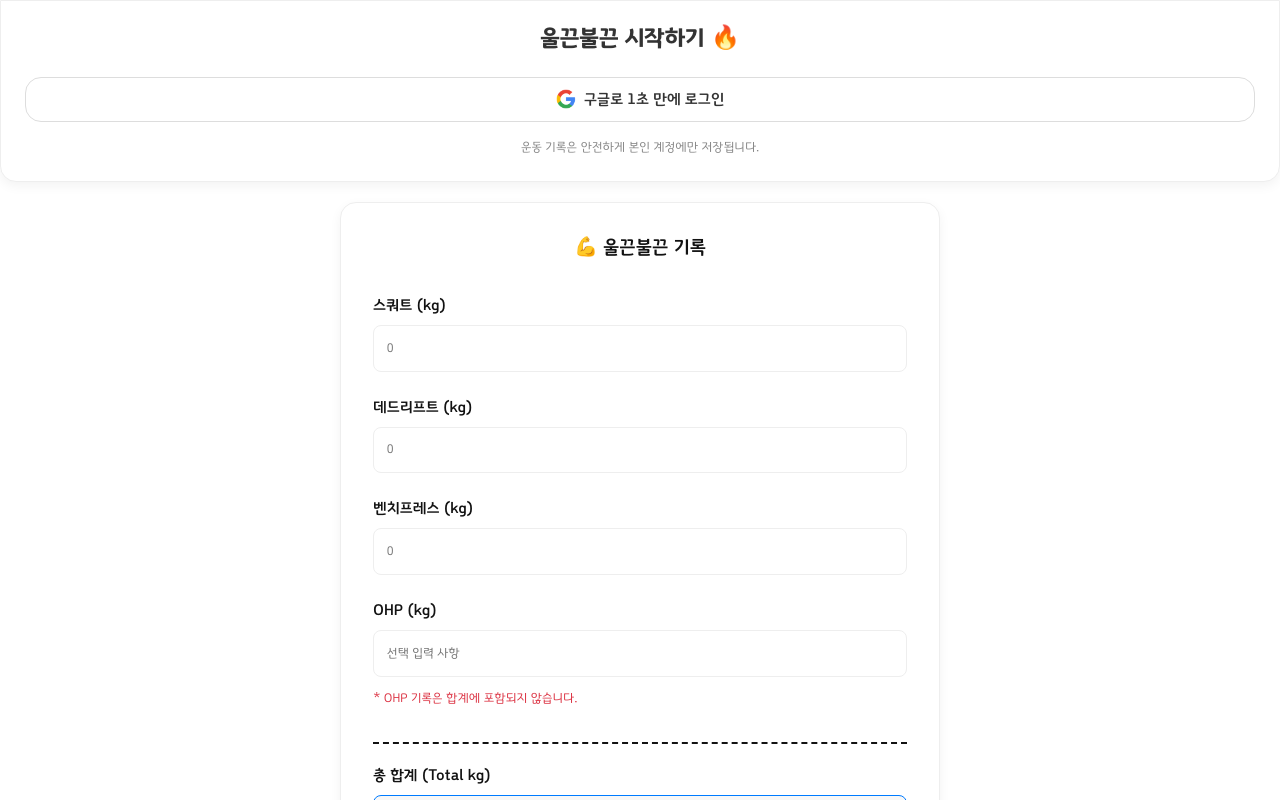
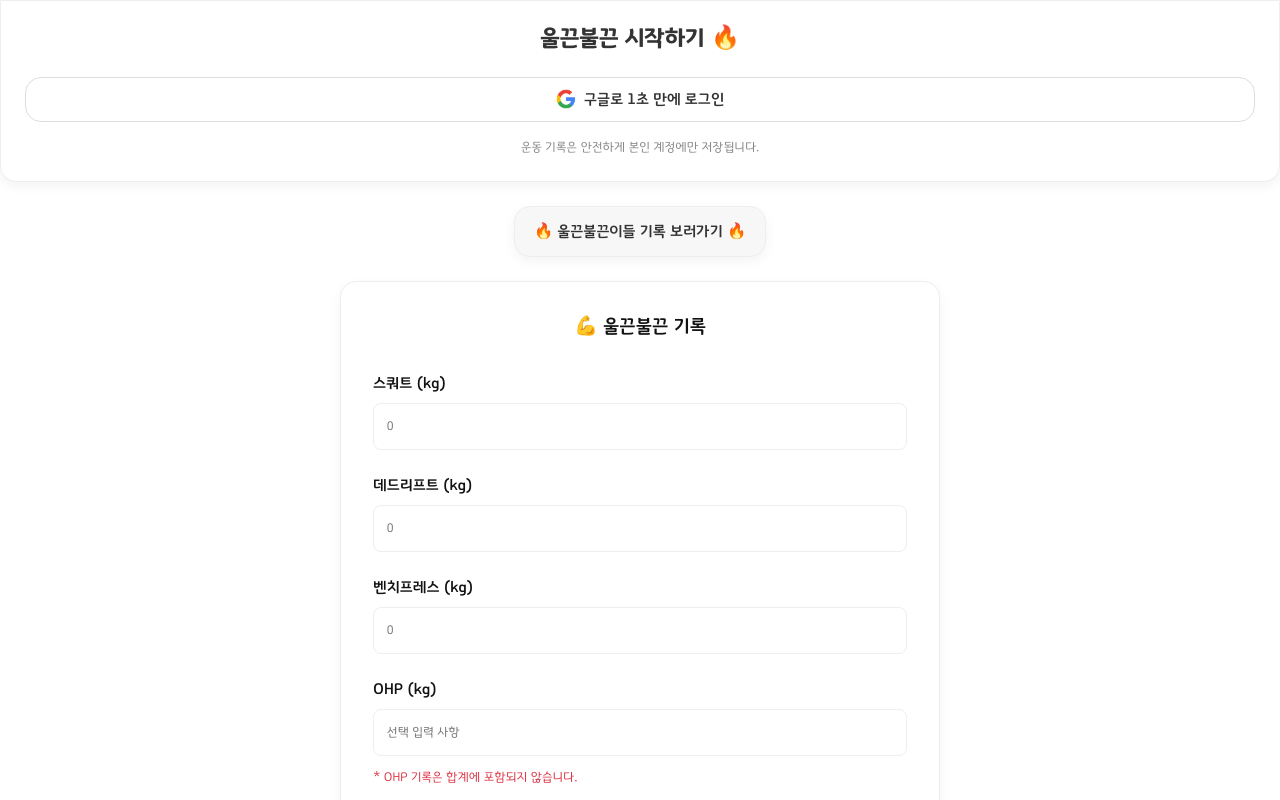
Before and after one commit to Yooodh/ulkun-bulkun, a Next.js app: page / in a window 1280 px wide. Shown: the top 800 px of the page. Built offline with nearby package versions, Linux system fonts and the light colour scheme; no server answers.

Commit message:
feat: NavBar 추가 및 멤버 페이지 링크 연결

```diff
--- a/src/app/page.module.scss
+++ b/src/app/page.module.scss
@@ -2,7 +2,6 @@
 
 .pageContainer {
   width: 100%;
-  max-width: 1200px;
   margin: 0 auto;
   padding: 0 20px;
 }
@@ -12,7 +11,6 @@
   grid-template-columns: 1fr;
   gap: 20px;
   width: 100%;
-  margin-top: 20px;
   margin-bottom: 20px;
 
   @media (min-width: 1024px) {
--- a/src/app/page.tsx
+++ b/src/app/page.tsx
@@ -6,7 +6,9 @@ import RecordForm from '@/components/RecordForm/RecordForm';
 import RecordList from '@/components/RecordList/RecordList';
 import RecordChart from '@/components/RecordChart/RecordChart';
 import ProfileCard from '@/components/Profile';
+
 import Empty from '@/components/shared/Empty/Empty';
+import NavBar from '@/components/shared/NavBar/NavBar';
 
 import { useAuth } from '@/hooks/useAuth';
 
@@ -17,6 +19,8 @@ export default function Home() {
 
   return (
     <div className={styles.pageContainer}>
+      <NavBar href='/members' label='🔥 울끈불끈이들 기록 보러가기 🔥' />
+
       <div className={`${styles.dashboardGrid} ${!user ? styles.isGuest : ''}`}>
         <RecordForm />
 
```
